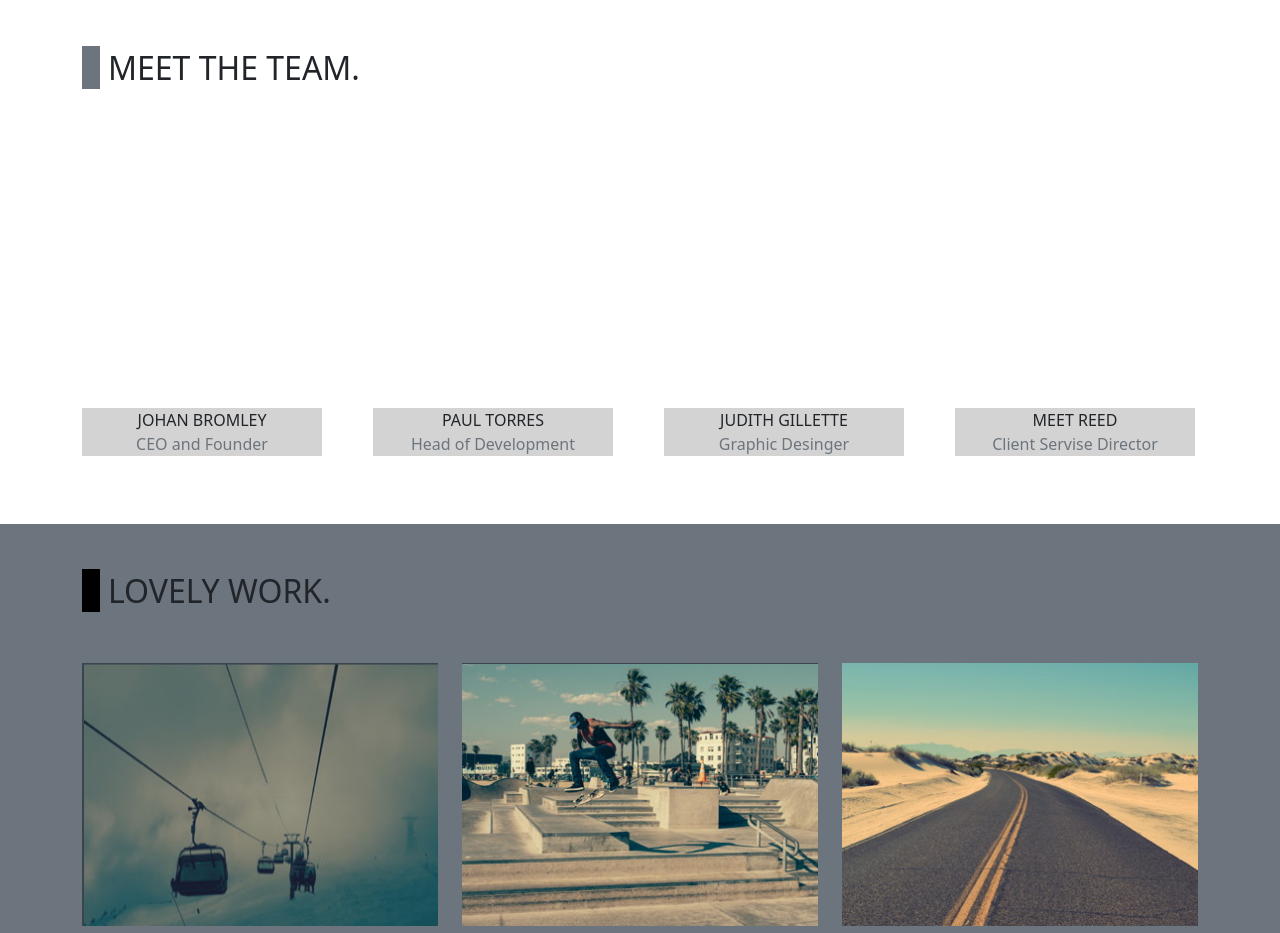
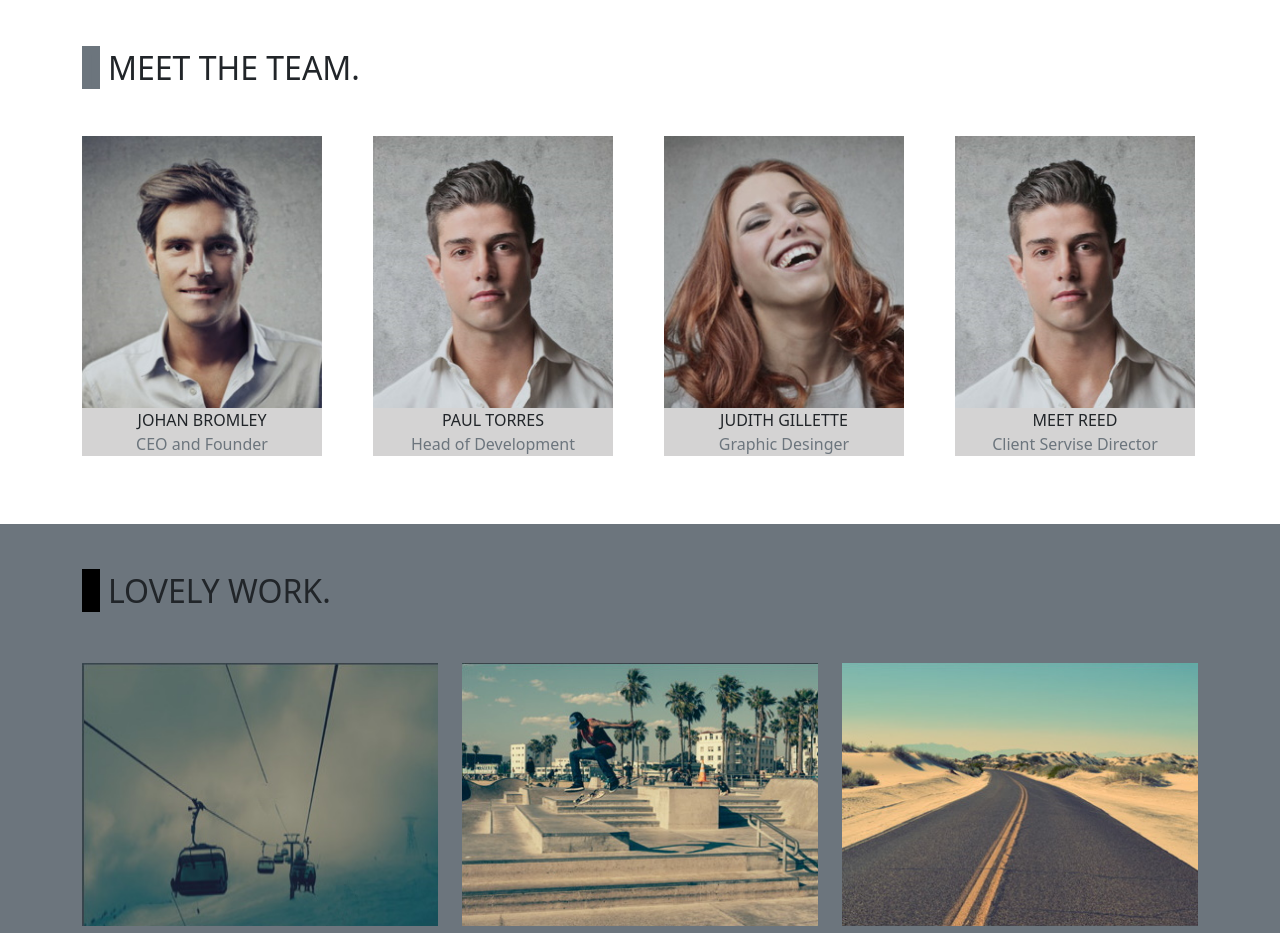
Before and after one commit to RomnSh/SiteTest, a website: page index.html in a window 1280 px wide. Shown: the part 1080-2013 px from the top of the page. Drawn offline with nearby package versions, Linux system fonts and the light colour scheme.

Commit message:
Update style.css

```diff
--- a/styles/style.css
+++ b/styles/style.css
@@ -37,18 +37,18 @@
 }
 
 .cadr-team-foto1 {
-  background-image: url('./assets/img/fase21.jpg');
+  background-image: url('/assets/img/fase21.jpg');
 }
 
 .cadr-team-foto2 {
-  background-image: url('./assets/img/fase23.jpg');
+  background-image: url('/assets/img/fase23.jpg');
 }
 
 .cadr-team-foto3 {
-  background-image: url('./assets/img/fase22.jpg');
+  background-image: url('/assets/img/fase22.jpg');
 }
 .cadr-team-foto4 {
-  background-image: url('./assets/img/fase23.jpg');
+  background-image: url('/assets/img/fase23.jpg');
 }
 
 .cadr-team-lable {
```
